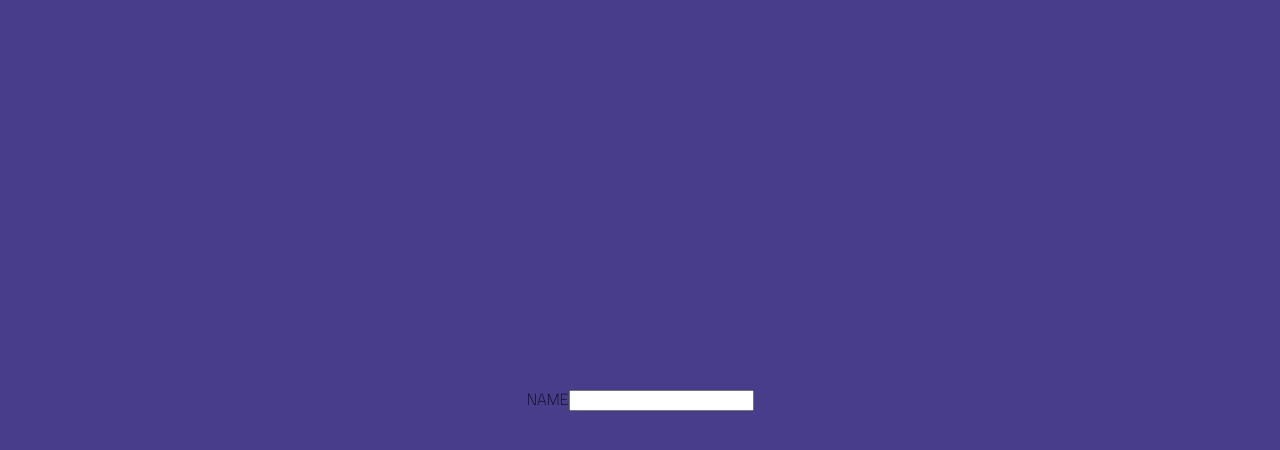
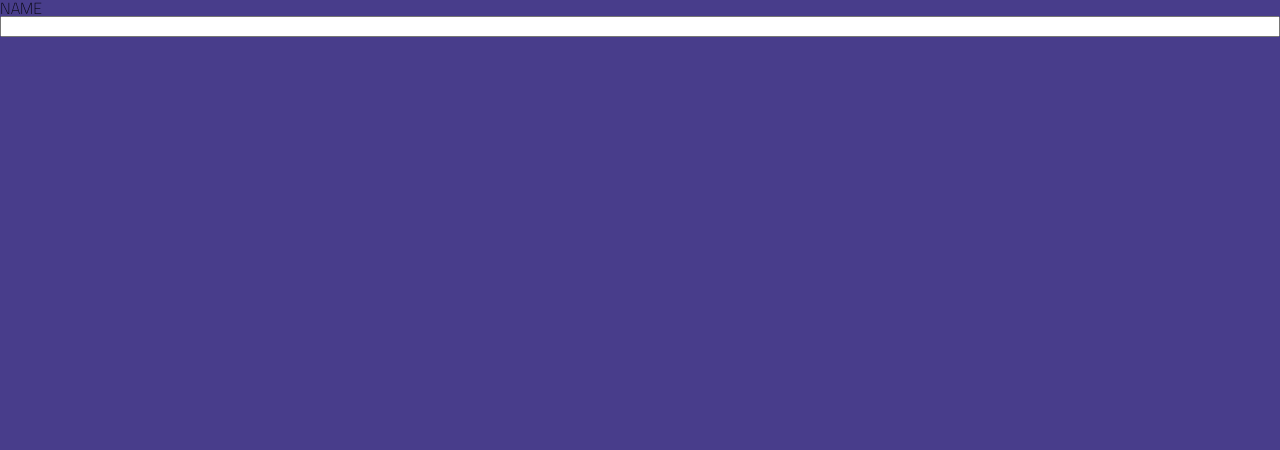
Before and after one commit to iversson-estudos/CV_Editor, a React (Vite) app: page / in a window 1280 px wide. Both pictures are taken after a click on the button "Lets Go". Shown: the top 450 px of the page. Built offline with nearby package versions, Linux system fonts and the light colour scheme.

Commit message:
excluding body tags from components css so theres no override

```diff
--- a/src/pages/app/App.module.css
+++ b/src/pages/app/App.module.css
@@ -0,0 +1,6 @@
+.inputsContainer{
+        div{
+            display: flex;
+            flex-direction: column;
+        }
+    }
--- a/src/pages/homepage/Homepage.module.css
+++ b/src/pages/homepage/Homepage.module.css
@@ -1,9 +1,6 @@
-body {
-    display: flex;
-    align-items: center;
-    justify-content: center;
-
-    .homepageContainer{
+.homepageContainer{
+        height: 100vh;
+        width: 100vw;
         display: flex;
         flex-direction: column;
         align-items: center;
@@ -48,5 +45,3 @@ body {
         }
 
     }
-
-}
```
